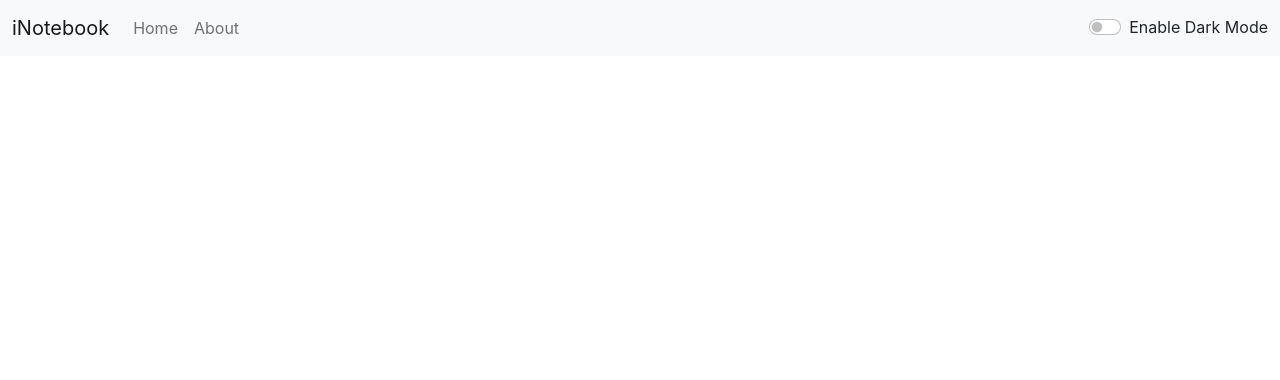
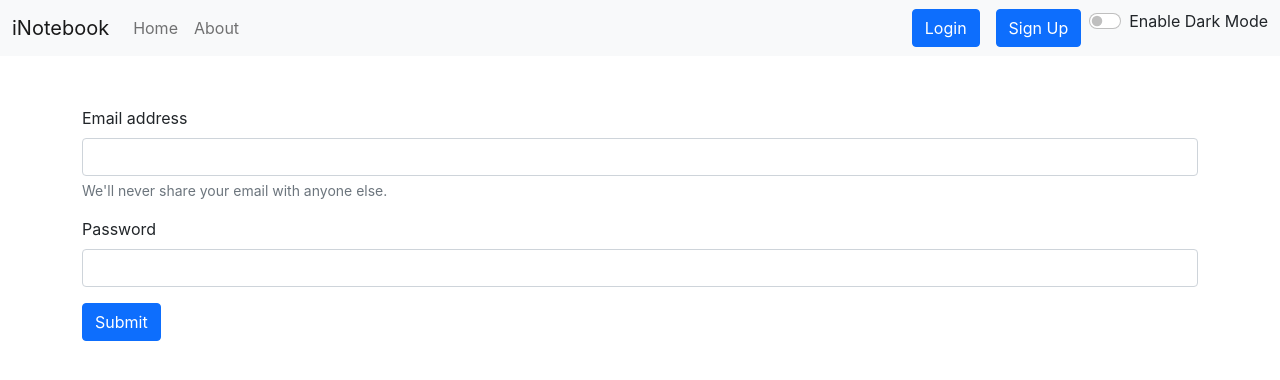
Before and after one commit to rahul-shrimali/inotebook, a React (Create React App) app: page /login in a window 1280 px wide. Shown: the top 380 px of the page. Built offline with nearby package versions, Linux system fonts and the light colour scheme.

Commit message:
Login and Signup basic

```diff
--- a/src/App.js
+++ b/src/App.js
@@ -12,6 +12,8 @@
 import Alert from './components/Alert';
 import AlertState from './context/alerts/AlertState';
 import ModeState from './context/mode/ModeState';
+import Login from './components/Login';
+import SignUp from './components/SignUp';
 
 
 function App() {
@@ -32,6 +34,12 @@
                 <Route exact path = "/about">
                   <About/>
                 </Route>
+                <Route exact path = "/login">
+                  <Login></Login>
+                </Route>
+                <Route exact path = "/signUp">
+                  <SignUp></SignUp>
+                </Route>
               </Switch>
               </div>
             </Router>
--- /dev/null
+++ b/src/components/Login.js
@@ -0,0 +1,49 @@
+import React, { useState } from 'react';
+import { useHistory } from 'react-router-dom';
+
+const Login = () => {
+    const [cred, setCred] = useState({email :"", password:""});
+    let history = useHistory();
+    const handleSubmit = async (e)=>{
+        e.preventDefault();
+        const url = "http://localhost:5000/api/auth/login"
+        const response = await fetch(url,{
+            method : 'POST',
+            headers :{
+              'Content-Type' : 'application/json',
+            },
+            body:JSON.stringify({email: cred.email, password:cred.password })
+        });
+        const json = await response.json()
+        // console.log(email, password);
+        console.log(json);
+        if(json.success){
+            //Save the auth token and redirect
+            localStorage.setItem('token', json.authtoken)
+            history.push("/");
+
+        }else{
+            alert('Invalid credentials')
+        }
+    }
+    const handleChange = (e) => {
+      setCred({ ...cred, [e.target.name]: e.target.value })
+    }
+    return (
+        <form onSubmit={handleSubmit}>
+            <div className="mb-3">
+                <label htmlFor="email" className="form-label">Email address</label>
+                <input type="email" className="form-control" id="email" name="email" aria-describedby="emailHelp" value={cred.email} onChange={handleChange}/>
+                <div id="emailHelp" className="form-text">We'll never share your email with anyone else.</div>
+            </div>
+            <div className="mb-3">
+                <label htmlFor="password" className="form-label">Password</label>
+                <input type="password" className="form-control" id="password" value={cred.password} onChange={handleChange} name='password' />
+            </div>
+
+            <button type="submit" className="btn btn-primary" >Submit</button>
+        </form>
+    )
+};
+
+export default Login;
--- a/src/components/Navbar.js
+++ b/src/components/Navbar.js
@@ -46,6 +46,9 @@
             </li>
           </ul>
           <form className="form-inline d-flex ">
+            <Link role="button" to="/login" className="btn btn-primary mx-2" type="submit">Login</Link>
+            <Link role="button" to="/signUp" className="btn btn-primary mx-2" type="submit">Sign Up</Link>
+
             <div className={`form-check form-switch text-${(mode === 'light') ? 'dark' : 'light'}`}>
               <input
                 className="form-check-input"
--- /dev/null
+++ b/src/components/SignUp.js
@@ -0,0 +1,11 @@
+import React from 'react';
+
+const SignUp = () => {
+  return (
+      <div>
+          Sign up
+      </div>
+  )
+};
+
+export default SignUp;
```
Also changed, not shown: 1 other file (tests, documents, lock files or other folders).
